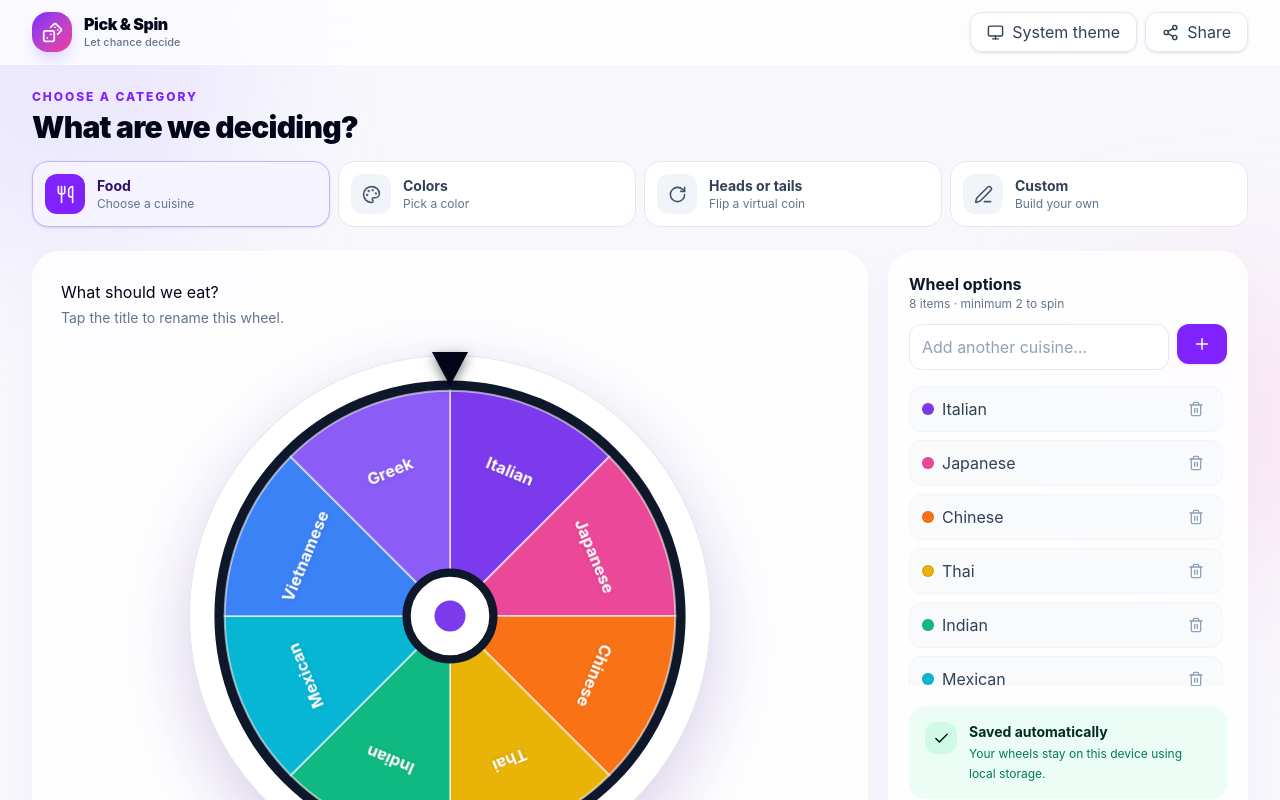
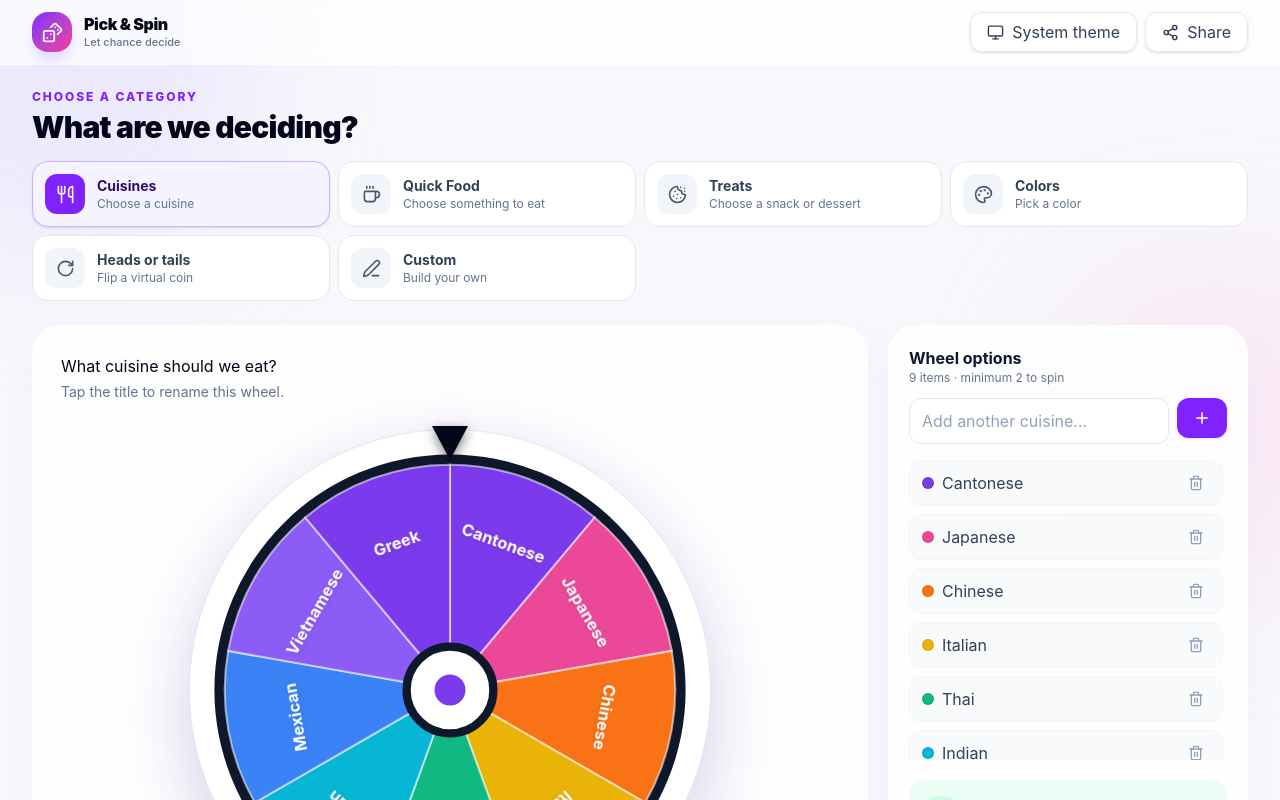
Before and after one commit to w0nght/pick-and-spin, a React (Vite) app: page / in a window 1280 px wide. Shown: the top 800 px of the page. Built offline with nearby package versions, Linux system fonts and the light colour scheme.

Commit message:
add new option lists

```diff
--- a/src/data/wheelData.js
+++ b/src/data/wheelData.js
@@ -1,4 +1,11 @@
-import { Edit3, Palette, RotateCw, Utensils } from "lucide-react";
+import {
+  Coffee,
+  Cookie,
+  Edit3,
+  Palette,
+  RotateCw,
+  Utensils,
+} from "lucide-react";
 export const STORAGE_KEY = "joey-random-picker-wheel-v1";
 
 // fallback palette for food and custom wheels
@@ -14,14 +21,43 @@ export const WHEEL_COLORS = [
 ];
 
 export const STARTER_CUISINES = [
-  "Italian",
+  "Cantonese",
   "Japanese",
   "Chinese",
+  "Italian",
   "Thai",
   "Indian",
   "Mexican",
   "Vietnamese",
   "Greek",
+];
+
+export const QUICK_FOOD_OPTIONS = [
+  "Burger",
+  "Rice Bowl",
+  "Noodles",
+  "Sandwich",
+  "Sushi",
+  "Bubble Tea",
+  "Pasta",
+  "Salad",
+  "Poke Bowl",
+  "Pizza",
+  "Tacos",
+  "Dumplings",
+];
+
+export const SNACK_TREAT_OPTIONS = [
+  "Ice Cream",
+  "Cake",
+  "Cookies",
+  "Donuts",
+  "Chocolate",
+  "Popcorn",
+  "Chips",
+  "Yogurt",
+  "Muffin",
+  "Brownie",
 ];
 
 export const STARTER_COLORS = [
@@ -38,15 +74,26 @@ export const STARTER_COLORS = [
   "Grey",
   "Light Grey",
   "Black",
-  "White",
 ];
 
 export const DEFAULT_WHEELS = [
   {
     id: "food-cuisines",
     category: "food",
-    name: "What should we eat?",
+    name: "What cuisine should we eat?",
     items: STARTER_CUISINES,
+  },
+  {
+    id: "quick-food",
+    category: "quickFood",
+    name: "What should I eat?",
+    items: QUICK_FOOD_OPTIONS,
+  },
+  {
+    id: "snacks-treats",
+    category: "treats",
+    name: "Choose a snack or treat",
+    items: SNACK_TREAT_OPTIONS,
   },
   {
     id: "color-picker",
@@ -63,12 +110,34 @@ export const DEFAULT_WHEELS = [
 ];
 
 export const CATEGORY_META = {
-  food: { label: "Food", subtitle: "Choose a cuisine", icon: Utensils },
-  colors: { label: "Colors", subtitle: "Pick a color", icon: Palette },
+  food: {
+    label: "Cuisines",
+    subtitle: "Choose a cuisine",
+    icon: Utensils,
+  },
+  quickFood: {
+    label: "Quick Food",
+    subtitle: "Choose something to eat",
+    icon: Coffee,
+  },
+  treats: {
+    label: "Treats",
+    subtitle: "Choose a snack or dessert",
+    icon: Cookie,
+  },
+  colors: {
+    label: "Colors",
+    subtitle: "Pick a color",
+    icon: Palette,
+  },
   coin: {
     label: "Heads or tails",
     subtitle: "Flip a virtual coin",
     icon: RotateCw,
   },
-  custom: { label: "Custom", subtitle: "Build your own", icon: Edit3 },
+  custom: {
+    label: "Custom",
+    subtitle: "Build your own",
+    icon: Edit3,
+  },
 };
```
